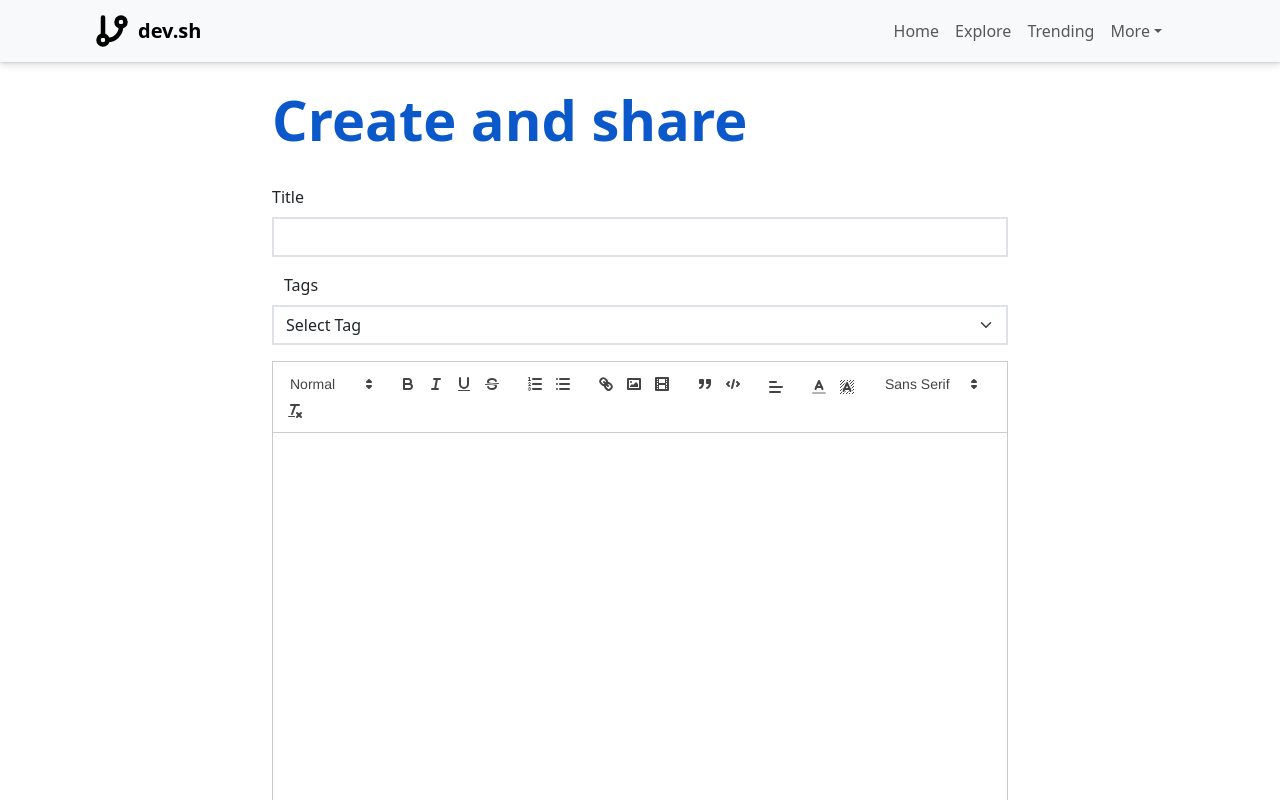
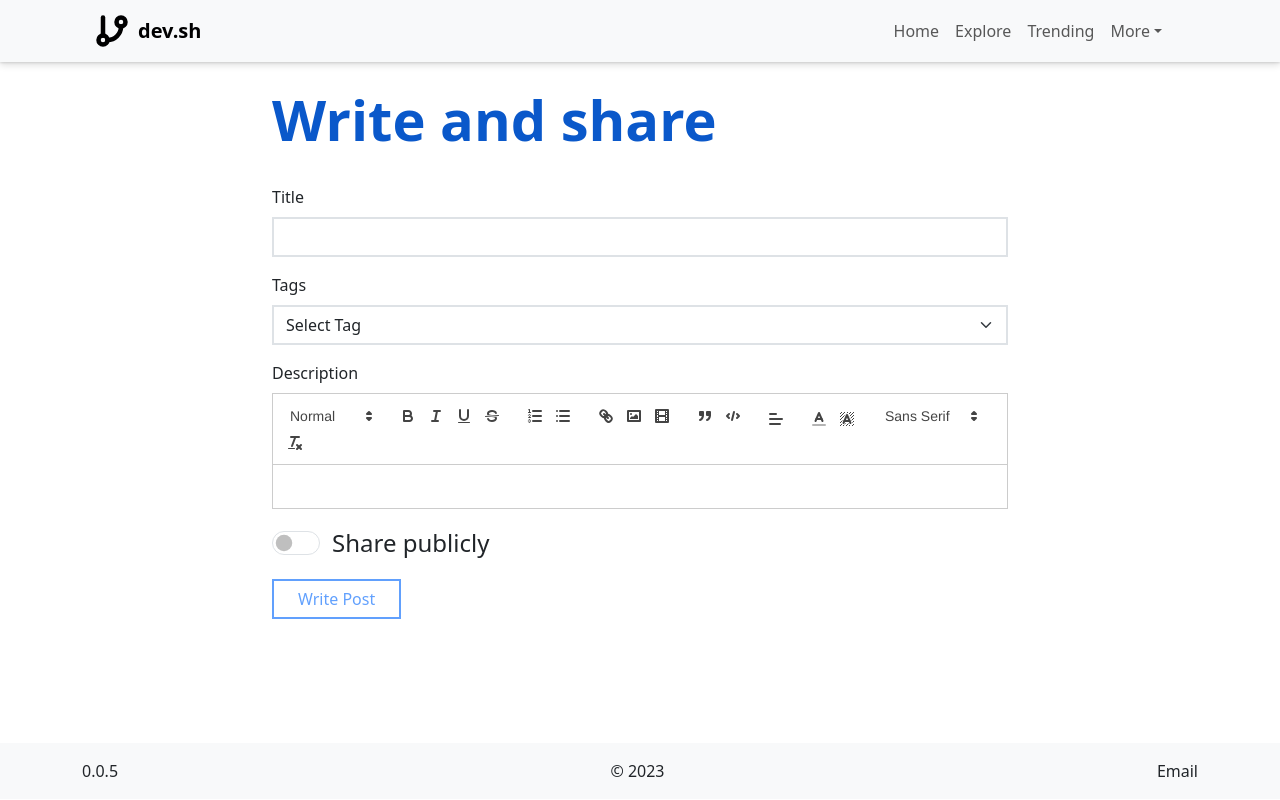
Before and after one commit to vkrantt/dev.sh, a React (Create React App) app in the folder client/: page /write in a window 1280 px wide. Shown: the top 800 px of the page. Built offline with nearby package versions, Linux system fonts and the light colour scheme; sample sign-in values are in the browser's storage.

Commit message:
Fixed create post UI issue

```diff
--- a/client/src/pages/detailpage/DetailPage.jsx
+++ b/client/src/pages/detailpage/DetailPage.jsx
@@ -120,7 +120,7 @@ const DetailPage = () => {
       comment: e.target.value,
       user: {
         image: loggedInUser?.image,
-        createdAt: date.toISOString(),
+        createdAt: date,
         firstName: loggedInUser?.firstName,
         lastName: loggedInUser?.lastName,
       },
@@ -312,7 +312,15 @@ const DetailPage = () => {
                       showFollowBtn={false}
                     />
 
-                    <div className="mx-5 px-2 my-3">{comment?.comment}</div>
+                    <div
+                      className=" my-3"
+                      dangerouslySetInnerHTML={{
+                        __html: comment?.comment,
+                      }}
+                      style={{
+                        whiteSpace: "pre-line",
+                      }}
+                    ></div>
                   </ListGroup.Item>
                 ))}
               </ListGroup>
--- a/client/src/pages/writenew/WriteNew.jsx
+++ b/client/src/pages/writenew/WriteNew.jsx
@@ -134,7 +134,6 @@ const WriteNew = () => {
     fontFamily: `system-ui, -apple-system, BlinkMacSystemFont, "Segoe UI", Roboto,
   Oxygen, Ubuntu, Cantarell, "Open Sans", "Helvetica Neue", sans-serif`,
     fontSize: "18px",
-    height: "800px",
   };
 
   const checkForUpdate = (id) => {
@@ -149,6 +148,11 @@ const WriteNew = () => {
     e.preventDefault();
     const editorContent = quillRef.current.value;
     form.description = editorContent;
+
+    if (!form.title || !form.description || !form.tag) {
+      alert("Please fill all the fields");
+      return;
+    }
     setLoading(true);
     const url = checkForUpdate(postFromId?._id);
     axios
@@ -184,7 +188,7 @@ const WriteNew = () => {
           <Form>
             <Row className="mb-3">
               <h1 className="display-4 fw-bold text-blue my-3">
-                Create and share
+                Write and share
               </h1>
             </Row>
             <Row className="mb-3">
@@ -200,8 +204,9 @@ const WriteNew = () => {
               </Form.Group>
             </Row>
 
+            <div>
+              <Form.Label>Tags</Form.Label>
               <Row className="mb-3 mx-0">
-              <Form.Label>Tags</Form.Label>
                 <Form.Select
                   as={Col}
                   aria-label="Default select example"
@@ -225,7 +230,10 @@ const WriteNew = () => {
                   <option value="others">Others</option>
                 </Form.Select>
               </Row>
+            </div>
 
+            <div>
+              <Form.Label>Description</Form.Label>
               <ReactQuill
                 ref={quillRef}
                 value={value}
@@ -236,25 +244,26 @@ const WriteNew = () => {
                 style={editorStyle}
                 className="shadow-none border-2"
               />
+            </div>
 
             <Form.Check
               type="switch"
               id="custom-switch"
               label="Share publicly"
-              className="mt-5"
-              size="lg"
+              className="mt-3 fs-4"
               onChange={handleSocialShare}
               checked={form.shared}
+              style={{ zIndex: 10 }}
             />
 
             <Button
               variant="outline-primary"
-              className=" rounded-0 border-2 px-4 mt-4"
+              className="rounded-0 border-2 px-4 mt-3"
               type="submit"
               onClick={handleSubmit}
               disabled={!form.title}
             >
-              {loading ? <Loader /> : postId ? "Update" : "Post"}
+              {loading ? <Loader /> : postId ? "Edit Post" : "Write Post"}
             </Button>
           </Form>
         </Col>
```
Lines whose indentation alone changed are shown as unchanged.
